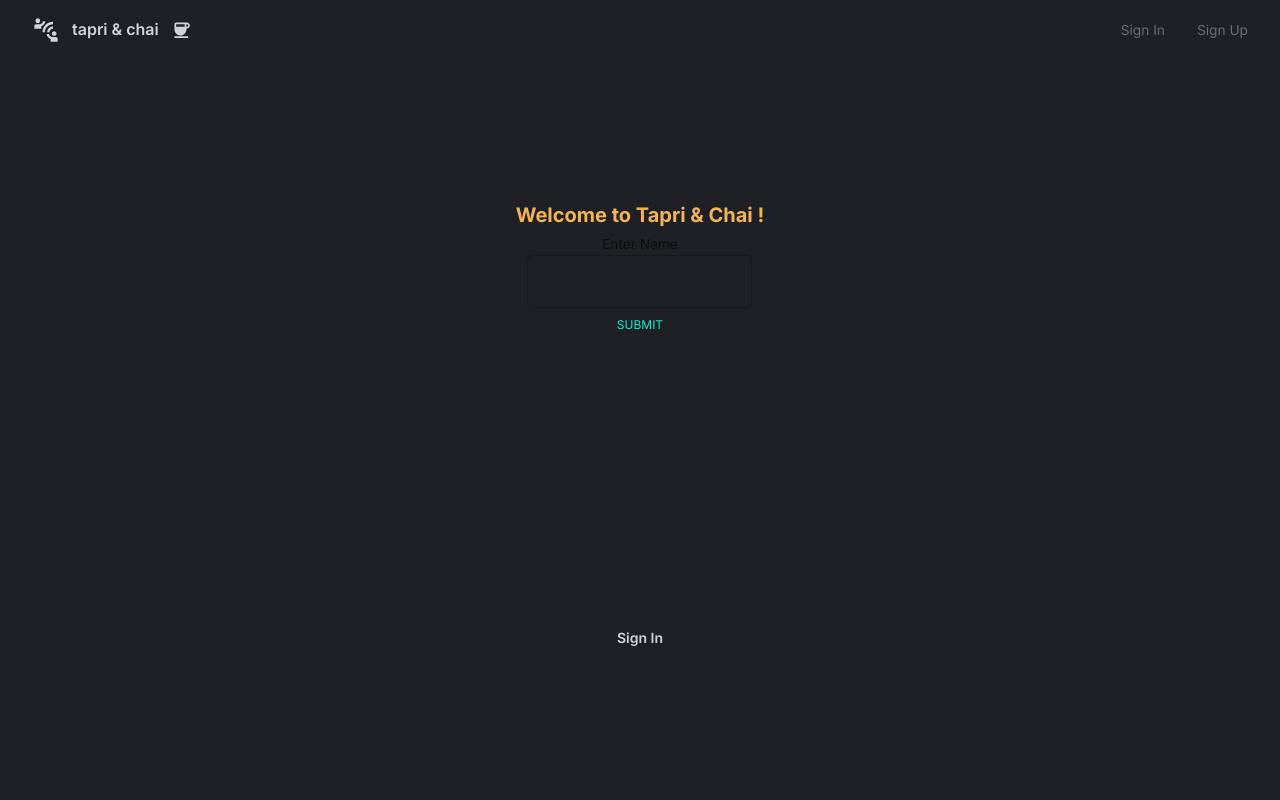
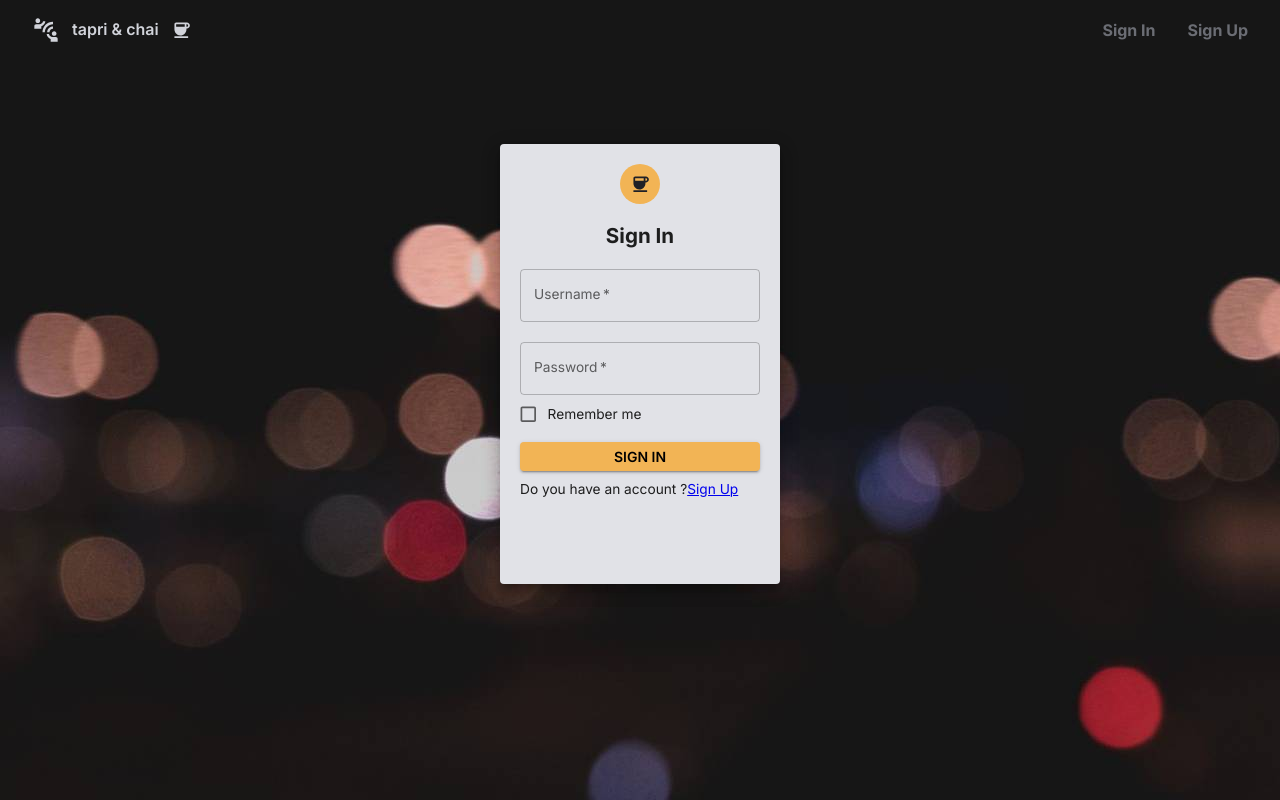
Before and after one commit to MindfoxOrg/chai-tapri, a React (Vite) app in the folder client/: page / in a window 1280 px wide. Built offline with nearby package versions, Linux system fonts and the light colour scheme.

Commit message:
sign in page

```diff
--- a/client/src/components/FlexCenter.tsx
+++ b/client/src/components/FlexCenter.tsx
@@ -5,6 +5,7 @@ const FlexCenter = styled(Box)({
     display: "flex",
     justifyContent:"center",
     alignItems:"center",
+    padding:"1rem"
 })
 
 export default FlexCenter;
--- a/client/src/components/FormBox.tsx
+++ b/client/src/components/FormBox.tsx
@@ -1,26 +1,52 @@
-import { Box, Button, FormControl, FormLabel,
-    TextField, Typography, useTheme } from '@mui/material'
+import {
+    Avatar, Button, Checkbox, FormControlLabel,
+    Grid,
+    Paper,
+    TextField, Typography, useTheme
+} from '@mui/material'
 import FlexCenter from './FlexCenter';
+import CoffeeIcon from '@mui/icons-material/Coffee';
+import { Link } from 'react-router-dom';
 
 const FormBox = () => {
     const { palette } = useTheme();
+    const paperStyle = {
+        padding: 20, height: '55vh', width: 280, margin: "20px auto",
+        backgroundColor: palette.grey[200].toString(), marginTop: "5rem"
+    }
+    const avatarStyle = { backgroundColor: palette.secondary[500].toString() }
+    const btnstyle = { margin: '8px 0' }
     return (
-        <FlexCenter color={palette.grey[400]} margin="10rem 1rem 0">
-            <FlexCenter>
-                <Box width="100%" textAlign="center">
-                    <Typography variant="h3" mb="-0.8rem" color={palette.secondary[500]}>
-                        Welcome to Tapri & Chai !
-                    </Typography>
-                    <br/>
-                    <FormControl>
-                        <FormLabel>Enter Name</FormLabel>
-                        <TextField></TextField>
-                        <Button>Submit</Button>
-                    </FormControl>
-                    <Typography marginTop="18rem" variant="h4">Sign In</Typography>
-                </Box>
-            </FlexCenter>
+        <FlexCenter>
+            <Paper elevation={10} style={paperStyle}>
+                <Grid align='center'>
+                    <Avatar style={avatarStyle}><CoffeeIcon /></Avatar>
+                    <h2>Sign In</h2>
+                </Grid>
+                <TextField label='Username' placeholder='Enter username' fullWidth required />
+                <br />
+                <br />
+                <TextField label='Password' placeholder='Enter password' type='password' fullWidth required />
+                <FormControlLabel
+                    control={
+                        <Checkbox
+                            name="checkedB"
+                            color="secondary"
+                        />
+                    }
+                    label="Remember me"
+                />
+                <Button type='submit' variant="contained" style={{ ...btnstyle, backgroundColor: avatarStyle.backgroundColor }} fullWidth>
+                    <Typography variant="h4" style={{ color: '#000' }}>Sign in</Typography>
+                </Button>
+                <Typography > Do you have an account ?
+                    <Link href="#" >
+                        Sign Up
+                    </Link>
+                </Typography>
+            </Paper>
         </FlexCenter>
-    );
-};
+    )
+}
+
 export default FormBox
--- a/client/src/index.css
+++ b/client/src/index.css
@@ -8,4 +8,5 @@ body,
   width: 100%;
   font-family: "Inter", sans-serif;
   background-color: #1f2026;
+  background-image: url('../public/home-1.jpg');
 }
--- a/client/src/pages/Home/index.tsx
+++ b/client/src/pages/Home/index.tsx
@@ -3,9 +3,9 @@ import FormBox from "@/components/FormBox"
 
 const Home = () => {
   return (
-    <>
+    <div className="home-1">
     <FormBox/>
-    </>
+    </div>
 
   )
 }
--- a/client/src/scenes/Navbar/index.tsx
+++ b/client/src/scenes/Navbar/index.tsx
@@ -24,7 +24,7 @@ const Navbar = (props: Props) => {
             <FlexBetween gap="2rem">
                 <Box sx={{ "&:hover": { color: palette.primary[100] } }}>
                     <Link to='/' onClick={() => setSelected("signin")}
-                        style={{
+                        style={{ fontSize:"16px", fontWeight:"bold",
                             color: selected === "signin" ? "inherit" :
                                 palette.grey[700], textDecoration: "inherit"
                         }}>
@@ -35,7 +35,7 @@ const Navbar = (props: Props) => {
                 <Box>
                     <Box sx={{ "&:hover": { color: palette.primary[100] } }}>
                         <Link to='/signup' onClick={() => setSelected("signup")}
-                            style={{
+                            style={{fontSize:"16px", fontWeight:"bold",
                                 color: selected === "signup" ? "inherit" :
                                     palette.grey[700], textDecoration: "inherit"
                             }}>
```
Also changed, not shown: client/public/home-1.jpg (added), client/public/home.jpg (added).
